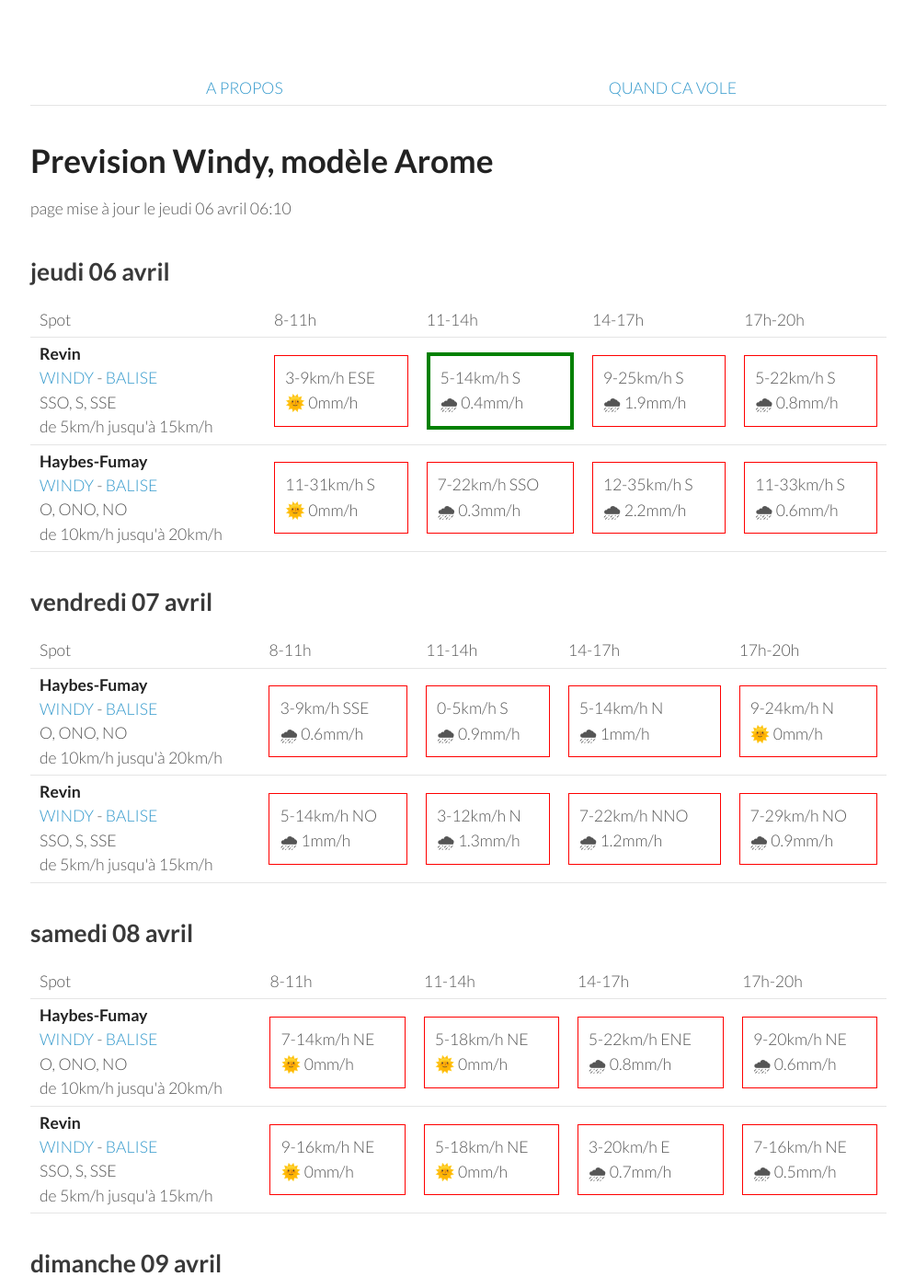
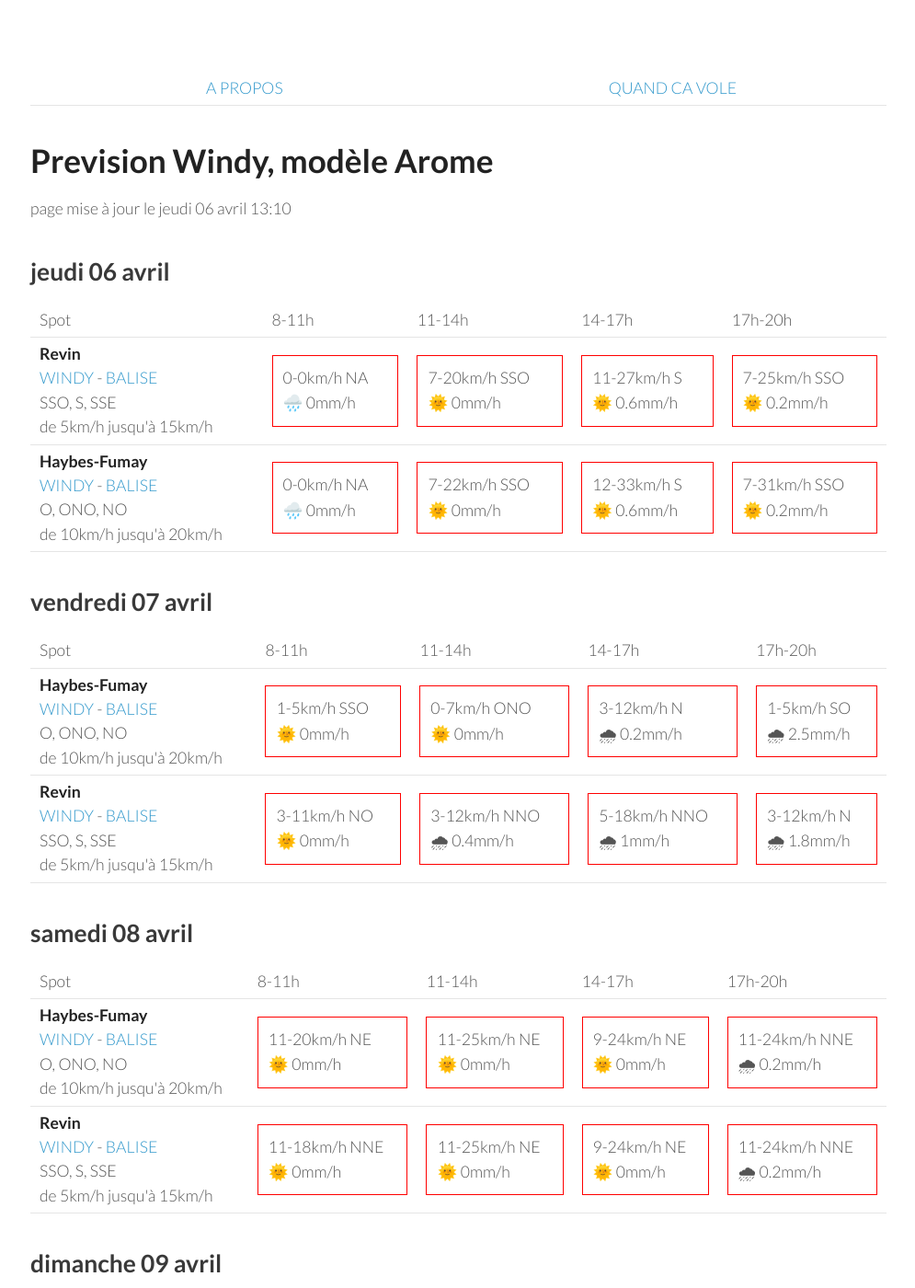
Before and after one commit to parapente-dans-le-nord/parapente-dans-le-nord.github.io, a Jekyll site: the page built from ardennes.markdown, in a window 1280 px wide and 1400 px high. Shown: the whole window at 92% size, without its empty margins (25-1020 px from the left). Built offline with Jekyll 4.4.1, drawn with Linux system fonts in a browser that asks for light colours; some of the changed text lies outside the part shown.

Commit message:
update index.markdown

```diff
--- a/ardennes.markdown
+++ b/ardennes.markdown
@@ -7,7 +7,7 @@ title:  "Tous les spots"
 {: .links}
 
 # Prevision Windy, modèle Arome
-page mise à jour le jeudi 06 avril 06:10
+page mise à jour le jeudi 06 avril 13:10
 
 ## jeudi 06 avril
 
@@ -24,21 +24,19 @@ page mise à jour le jeudi 06 avril 06:10
 <tr>
         <td><strong>Revin</strong><br><a href="https://windy.com/49.948/4.625?49.543,4.625,8">WINDY</a> - <span class=""><a href="http://www.balisemeteo.com/balise.php?idBalise=5019">BALISE</a> </span><br> <span class="vent-favorable">SSO, S, SSE</span><br><span class="force-vent">de 5km/h jusqu'à 15km/h</span> </td>
 
-            <td><div class="not-flyable"><p>3-9km/h ESE</p><p>🌞 0mm/h</p></div></td>
-            <td><div class="flyable"><p>5-14km/h S</p><p>🌧 0.4mm/h</p></div></td>
-            <td><div class="not-flyable"><p>9-25km/h S</p><p>🌧 1.9mm/h</p></div></td>
-            <td><div class="not-flyable"><p>5-22km/h S</p><p>🌧 0.8mm/h</p></div></td>
-
+            <td><div class="not-flyable"><p>0-0km/h NA</p><p>🌧️ 0mm/h</p></div></td>
+            <td><div class="not-flyable"><p>7-20km/h SSO</p><p>🌞 0mm/h</p></div></td>
+            <td><div class="not-flyable"><p>11-27km/h S</p><p>🌞 0.6mm/h</p></div></td>
+            <td><div class="not-flyable"><p>7-25km/h SSO</p><p>🌞 0.2mm/h</p></div></td>
 
     </tr>
 <tr>
         <td><strong>Haybes-Fumay</strong><br><a href="https://windy.com/49.998/4.715?49.913,4.738,10">WINDY</a> - <span class=""><a href="http://www.balisemeteo.com/balise.php?idBalise=104">BALISE</a> </span><br> <span class="vent-favorable">O, ONO, NO</span><br><span class="force-vent">de 10km/h jusqu'à 20km/h</span> </td>
 
-            <td><div class="not-flyable"><p>11-31km/h S</p><p>🌞 0mm/h</p></div></td>
-            <td><div class="not-flyable"><p>7-22km/h SSO</p><p>🌧 0.3mm/h</p></div></td>
-            <td><div class="not-flyable"><p>12-35km/h S</p><p>🌧 2.2mm/h</p></div></td>
-            <td><div class="not-flyable"><p>11-33km/h S</p><p>🌧 0.6mm/h</p></div></td>
-
+            <td><div class="not-flyable"><p>0-0km/h NA</p><p>🌧️ 0mm/h</p></div></td>
+            <td><div class="not-flyable"><p>7-22km/h SSO</p><p>🌞 0mm/h</p></div></td>
+            <td><div class="not-flyable"><p>12-33km/h S</p><p>🌞 0.6mm/h</p></div></td>
+            <td><div class="not-flyable"><p>7-31km/h SSO</p><p>🌞 0.2mm/h</p></div></td>
 
     </tr>
 
@@ -60,20 +58,20 @@ page mise à jour le jeudi 06 avril 06:10
 <tr>
         <td><strong>Haybes-Fumay</strong><br><a href="https://windy.com/49.998/4.715?49.913,4.738,10">WINDY</a> - <span class=""><a href="http://www.balisemeteo.com/balise.php?idBalise=104">BALISE</a> </span><br> <span class="vent-favorable">O, ONO, NO</span><br><span class="force-vent">de 10km/h jusqu'à 20km/h</span> </td>
 
-            <td><div class="not-flyable"><p>3-9km/h SSE</p><p>🌧 0.6mm/h</p></div></td>
-            <td><div class="not-flyable"><p>0-5km/h S</p><p>🌧 0.9mm/h</p></div></td>
-            <td><div class="not-flyable"><p>5-14km/h N</p><p>🌧 1mm/h</p></div></td>
-            <td><div class="not-flyable"><p>9-24km/h N</p><p>🌞 0mm/h</p></div></td>
+            <td><div class="not-flyable"><p>1-5km/h SSO</p><p>🌞 0mm/h</p></div></td>
+            <td><div class="not-flyable"><p>0-7km/h ONO</p><p>🌞 0mm/h</p></div></td>
+            <td><div class="not-flyable"><p>3-12km/h N</p><p>🌧 0.2mm/h</p></div></td>
+            <td><div class="not-flyable"><p>1-5km/h SO</p><p>🌧 2.5mm/h</p></div></td>
 
 
     </tr>
 <tr>
         <td><strong>Revin</strong><br><a href="https://windy.com/49.948/4.625?49.543,4.625,8">WINDY</a> - <span class=""><a href="http://www.balisemeteo.com/balise.php?idBalise=5019">BALISE</a> </span><br> <span class="vent-favorable">SSO, S, SSE</span><br><span class="force-vent">de 5km/h jusqu'à 15km/h</span> </td>
 
-            <td><div class="not-flyable"><p>5-14km/h NO</p><p>🌧 1mm/h</p></div></td>
-            <td><div class="not-flyable"><p>3-12km/h N</p><p>🌧 1.3mm/h</p></div></td>
-            <td><div class="not-flyable"><p>7-22km/h NNO</p><p>🌧 1.2mm/h</p></div></td>
-            <td><div class="not-flyable"><p>7-29km/h NO</p><p>🌧 0.9mm/h</p></div></td>
+            <td><div class="not-flyable"><p>3-11km/h NO</p><p>🌞 0mm/h</p></div></td>
+            <td><div class="not-flyable"><p>3-12km/h NNO</p><p>🌧 0.4mm/h</p></div></td>
+            <td><div class="not-flyable"><p>5-18km/h NNO</p><p>🌧 1mm/h</p></div></td>
+            <td><div class="not-flyable"><p>3-12km/h N</p><p>🌧 1.8mm/h</p></div></td>
 
 
     </tr>
@@ -96,20 +94,20 @@ page mise à jour le jeudi 06 avril 06:10
 <tr>
         <td><strong>Haybes-Fumay</strong><br><a href="https://windy.com/49.998/4.715?49.913,4.738,10">WINDY</a> - <span class=""><a href="http://www.balisemeteo.com/balise.php?idBalise=104">BALISE</a> </span><br> <span class="vent-favorable">O, ONO, NO</span><br><span class="force-vent">de 10km/h jusqu'à 20km/h</span> </td>
 
-            <td><div class="not-flyable"><p>7-14km/h NE</p><p>🌞 0mm/h</p></div></td>
-            <td><div class="not-flyable"><p>5-18km/h NE</p><p>🌞 0mm/h</p></div></td>
-            <td><div class="not-flyable"><p>5-22km/h ENE</p><p>🌧 0.8mm/h</p></div></td>
-            <td><div class="not-flyable"><p>9-20km/h NE</p><p>🌧 0.6mm/h</p></div></td>
+            <td><div class="not-flyable"><p>11-20km/h NE</p><p>🌞 0mm/h</p></div></td>
+            <td><div class="not-flyable"><p>11-25km/h NE</p><p>🌞 0mm/h</p></div></td>
+            <td><div class="not-flyable"><p>9-24km/h NE</p><p>🌞 0mm/h</p></div></td>
+            <td><div class="not-flyable"><p>11-24km/h NNE</p><p>🌧 0.2mm/h</p></div></td>
 
 
     </tr>
 <tr>
         <td><strong>Revin</strong><br><a href="https://windy.com/49.948/4.625?49.543,4.625,8">WINDY</a> - <span class=""><a href="http://www.balisemeteo.com/balise.php?idBalise=5019">BALISE</a> </span><br> <span class="vent-favorable">SSO, S, SSE</span><br><span class="force-vent">de 5km/h jusqu'à 15km/h</span> </td>
 
-            <td><div class="not-flyable"><p>9-16km/h NE</p><p>🌞 0mm/h</p></div></td>
-            <td><div class="not-flyable"><p>5-18km/h NE</p><p>🌞 0mm/h</p></div></td>
-            <td><div class="not-flyable"><p>3-20km/h E</p><p>🌧 0.7mm/h</p></div></td>
-            <td><div class="not-flyable"><p>7-16km/h NE</p><p>🌧 0.5mm/h</p></div></td>
+            <td><div class="not-flyable"><p>11-18km/h NNE</p><p>🌞 0mm/h</p></div></td>
+            <td><div class="not-flyable"><p>11-25km/h NE</p><p>🌞 0mm/h</p></div></td>
+            <td><div class="not-flyable"><p>9-24km/h NE</p><p>🌞 0mm/h</p></div></td>
+            <td><div class="not-flyable"><p>11-24km/h NNE</p><p>🌧 0.2mm/h</p></div></td>
 
 
     </tr>
@@ -132,20 +130,20 @@ page mise à jour le jeudi 06 avril 06:10
 <tr>
         <td><strong>Revin</strong><br><a href="https://windy.com/49.948/4.625?49.543,4.625,8">WINDY</a> - <span class=""><a href="http://www.balisemeteo.com/balise.php?idBalise=5019">BALISE</a> </span><br> <span class="vent-favorable">SSO, S, SSE</span><br><span class="force-vent">de 5km/h jusqu'à 15km/h</span> </td>
 
-            <td><div class="not-flyable"><p>5-12km/h E</p><p>🌞 0mm/h</p></div></td>
+            <td><div class="not-flyable"><p>7-14km/h ENE</p><p>🌞 0mm/h</p></div></td>
+            <td><div class="not-flyable"><p>5-18km/h ESE</p><p>🌞 0mm/h</p></div></td>
+            <td><div class="not-flyable"><p>5-18km/h ESE</p><p>🌧 0.3mm/h</p></div></td>
             <td><div class="not-flyable"><p>5-16km/h ESE</p><p>🌞 0mm/h</p></div></td>
-            <td><div class="not-flyable"><p>3-16km/h SE</p><p>🌧 0.2mm/h</p></div></td>
-            <td><div class="flyable"><p>5-14km/h SSE</p><p>🌞 0mm/h</p></div></td>
 
 
     </tr>
 <tr>
         <td><strong>Haybes-Fumay</strong><br><a href="https://windy.com/49.998/4.715?49.913,4.738,10">WINDY</a> - <span class=""><a href="http://www.balisemeteo.com/balise.php?idBalise=104">BALISE</a> </span><br> <span class="vent-favorable">O, ONO, NO</span><br><span class="force-vent">de 10km/h jusqu'à 20km/h</span> </td>
 
-            <td><div class="not-flyable"><p>5-12km/h E</p><p>🌞 0mm/h</p></div></td>
-            <td><div class="not-flyable"><p>5-14km/h E</p><p>🌞 0mm/h</p></div></td>
-            <td><div class="not-flyable"><p>3-16km/h ESE</p><p>🌧 0.2mm/h</p></div></td>
-            <td><div class="not-flyable"><p>3-12km/h SE</p><p>🌞 0mm/h</p></div></td>
+            <td><div class="not-flyable"><p>7-14km/h ENE</p><p>🌞 0mm/h</p></div></td>
+            <td><div class="not-flyable"><p>5-18km/h E</p><p>🌞 0mm/h</p></div></td>
+            <td><div class="not-flyable"><p>5-18km/h ESE</p><p>🌧 0.6mm/h</p></div></td>
+            <td><div class="not-flyable"><p>3-14km/h ESE</p><p>🌞 0mm/h</p></div></td>
 
 
     </tr>
@@ -168,20 +166,20 @@ page mise à jour le jeudi 06 avril 06:10
 <tr>
         <td><strong>Revin</strong><br><a href="https://windy.com/49.948/4.625?49.543,4.625,8">WINDY</a> - <span class=""><a href="http://www.balisemeteo.com/balise.php?idBalise=5019">BALISE</a> </span><br> <span class="vent-favorable">SSO, S, SSE</span><br><span class="force-vent">de 5km/h jusqu'à 15km/h</span> </td>
 
-            <td><div class="not-flyable"><p>14-29km/h SSE</p><p>🌞 0mm/h</p></div></td>
-            <td><div class="not-flyable"><p>18-35km/h SSE</p><p>🌞 0mm/h</p></div></td>
-            <td><div class="not-flyable"><p>24-46km/h S</p><p>🌧 0.2mm/h</p></div></td>
-            <td><div class="not-flyable"><p>20-48km/h S</p><p>🌧 0.4mm/h</p></div></td>
+            <td><div class="not-flyable"><p>11-20km/h SE</p><p>🌞 0mm/h</p></div></td>
+            <td><div class="not-flyable"><p>18-37km/h SSE</p><p>🌞 0mm/h</p></div></td>
+            <td><div class="not-flyable"><p>22-44km/h S</p><p>🌞 0mm/h</p></div></td>
+            <td><div class="not-flyable"><p>22-44km/h S</p><p>🌞 0mm/h</p></div></td>
 
 
     </tr>
 <tr>
         <td><strong>Haybes-Fumay</strong><br><a href="https://windy.com/49.998/4.715?49.913,4.738,10">WINDY</a> - <span class=""><a href="http://www.balisemeteo.com/balise.php?idBalise=104">BALISE</a> </span><br> <span class="vent-favorable">O, ONO, NO</span><br><span class="force-vent">de 10km/h jusqu'à 20km/h</span> </td>
 
-            <td><div class="not-flyable"><p>16-33km/h SSE</p><p>🌞 0mm/h</p></div></td>
+            <td><div class="not-flyable"><p>11-22km/h SSE</p><p>🌞 0mm/h</p></div></td>
             <td><div class="not-flyable"><p>18-38km/h S</p><p>🌞 0mm/h</p></div></td>
-            <td><div class="not-flyable"><p>24-50km/h S</p><p>🌧 0.2mm/h</p></div></td>
-            <td><div class="not-flyable"><p>20-50km/h S</p><p>🌧 0.8mm/h</p></div></td>
+            <td><div class="not-flyable"><p>22-46km/h S</p><p>🌞 0mm/h</p></div></td>
+            <td><div class="not-flyable"><p>22-46km/h S</p><p>🌞 0mm/h</p></div></td>
 
 
     </tr>
@@ -189,3 +187,39 @@ page mise à jour le jeudi 06 avril 06:10
 </tbody>
 </table>
 {:/}
+## mardi 11 avril
+
+{::nomarkdown}
+<table>
+  <tbody>
+    <tr>
+      <td>Spot</td>
+      <td>8-11h</td>
+      <td>11-14h</td>
+      <td>14-17h</td>
+      <td>17h-20h</td>
+    </tr>
+<tr>
+        <td><strong>Haybes-Fumay</strong><br><a href="https://windy.com/49.998/4.715?49.913,4.738,10">WINDY</a> - <span class=""><a href="http://www.balisemeteo.com/balise.php?idBalise=104">BALISE</a> </span><br> <span class="vent-favorable">O, ONO, NO</span><br><span class="force-vent">de 10km/h jusqu'à 20km/h</span> </td>
+
+            <td><div class="not-flyable"><p>22-51km/h O</p><p>🌞 0mm/h</p></div></td>
+            <td><div class="not-flyable"><p>22-51km/h ONO</p><p>🌧 0.3mm/h</p></div></td>
+            <td><div class="not-flyable"><p>22-46km/h O</p><p>🌞 0mm/h</p></div></td>
+            <td><div class="not-flyable"><p>22-48km/h O</p><p>🌞 0mm/h</p></div></td>
+
+
+    </tr>
+<tr>
+        <td><strong>Revin</strong><br><a href="https://windy.com/49.948/4.625?49.543,4.625,8">WINDY</a> - <span class=""><a href="http://www.balisemeteo.com/balise.php?idBalise=5019">BALISE</a> </span><br> <span class="vent-favorable">SSO, S, SSE</span><br><span class="force-vent">de 5km/h jusqu'à 15km/h</span> </td>
+
+            <td><div class="not-flyable"><p>22-50km/h O</p><p>🌞 0mm/h</p></div></td>
+            <td><div class="not-flyable"><p>22-50km/h ONO</p><p>🌧 0.3mm/h</p></div></td>
+            <td><div class="not-flyable"><p>22-44km/h O</p><p>🌞 0mm/h</p></div></td>
+            <td><div class="not-flyable"><p>22-48km/h O</p><p>🌞 0mm/h</p></div></td>
+
+
+    </tr>
+
+</tbody>
+</table>
+{:/}
```
